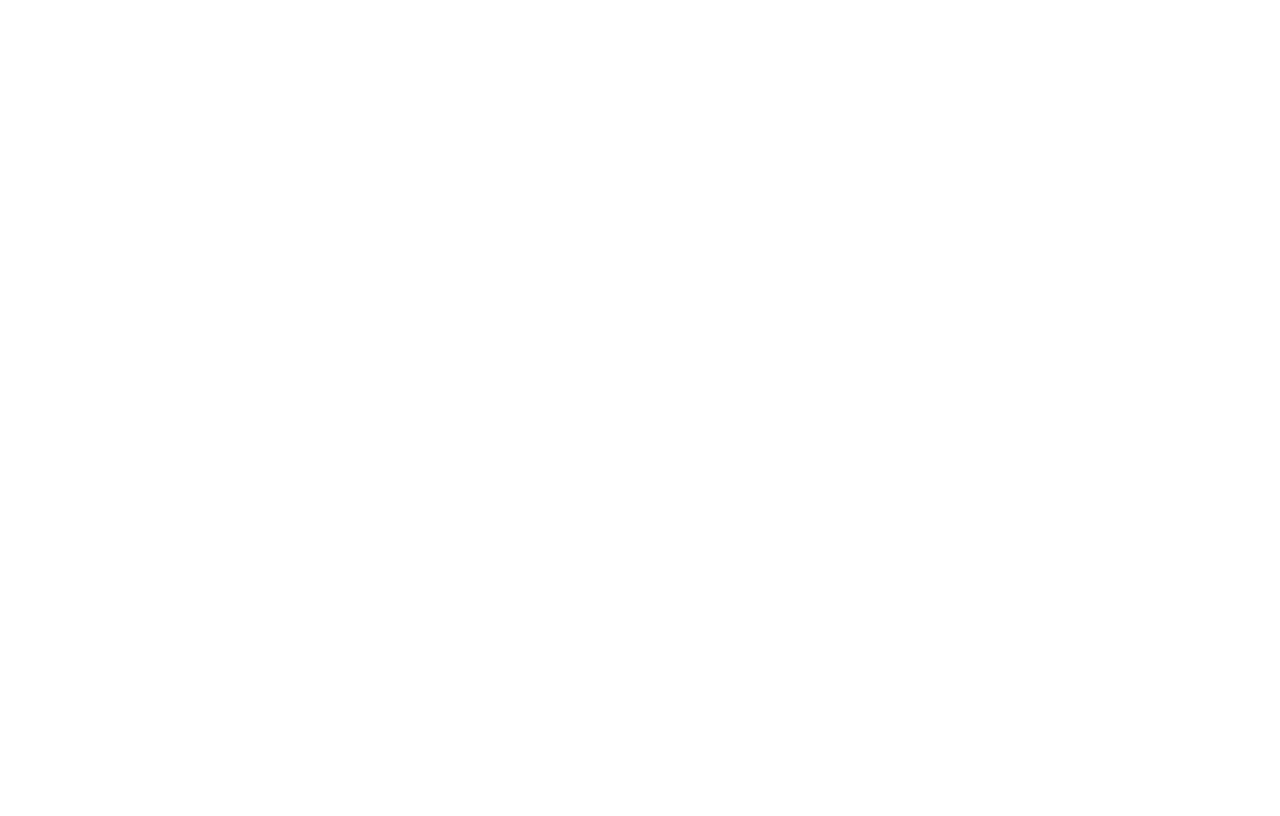
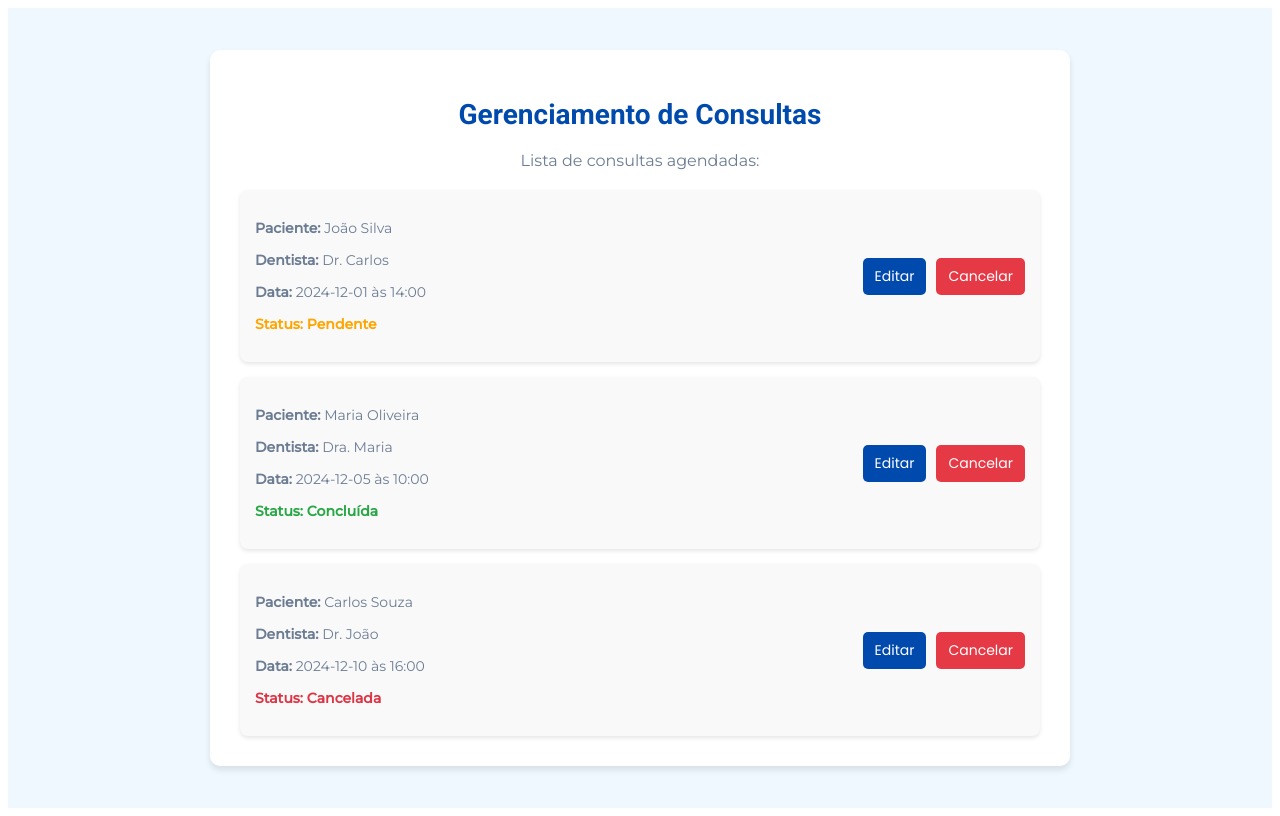
Before and after one commit to euClaudioFilho/consultas-odontologicas, a React (Create React App) app in the folder consultas-odontologicas/: page /gerenciarConsultas in a window 1280 px wide. Before the commit this address had no page. Built offline with nearby package versions, Linux system fonts and the light colour scheme.

Commit message:
FEAT: Criação da tela de Gerenciamento de Consultas para adm.

```diff
--- a/consultas-odontologicas/src/App.js
+++ b/consultas-odontologicas/src/App.js
@@ -7,9 +7,10 @@
 import HomeView from "./views/HomeView";
 import GerenciamentoPacientesView from "./views/GerenciamentoPacientesView";
 import GerenciamentoDentistasView from "./views/GerenciamentoDentsistasView";
+import GerenciamentoConsultasView from "./views/GerenciamentoConsultasView";
 
 const usuarioMock = {
-  nome: 'Renatinho Lindo, te amo',
+  nome: 'Claudio',
   tipo: 'Paciente', // 'Administrador' 'Paciente'
 };
 
@@ -27,6 +28,7 @@
         <Route path="/minhasConsultas" element={<MinhasConsultasView />} />
         <Route path="/gerenciarPacientes" element={<GerenciamentoPacientesView />}/>
         <Route path="/gerenciarDentistas" element={<GerenciamentoDentistasView />}/>
+        <Route path="/gerenciarConsultas" element={<GerenciamentoConsultasView />}/>
       </Routes>
     </Router>
   );
--- /dev/null
+++ b/consultas-odontologicas/src/views/GerenciamentoConsultasView.js
@@ -0,0 +1,156 @@
+import React from "react";
+import styled from "styled-components";
+
+const GerenciamentoConsultasView = () => {
+  const consultas = [
+    {
+      id: 1,
+      paciente: "João Silva",
+      dentista: "Dr. Carlos",
+      data: "2024-12-01",
+      horario: "14:00",
+      status: "Pendente",
+    },
+    {
+      id: 2,
+      paciente: "Maria Oliveira",
+      dentista: "Dra. Maria",
+      data: "2024-12-05",
+      horario: "10:00",
+      status: "Concluída",
+    },
+    {
+      id: 3,
+      paciente: "Carlos Souza",
+      dentista: "Dr. João",
+      data: "2024-12-10",
+      horario: "16:00",
+      status: "Cancelada",
+    },
+  ];
+
+  return (
+    <Container>
+      <Card>
+        <Title>Gerenciamento de Consultas</Title>
+        <Subtitle>Lista de consultas agendadas:</Subtitle>
+        <List>
+          {consultas.map((consulta) => (
+            <ConsultaCard key={consulta.id}>
+              <Details>
+                <Info>
+                  <strong>Paciente:</strong> {consulta.paciente}
+                </Info>
+                <Info>
+                  <strong>Dentista:</strong> {consulta.dentista}
+                </Info>
+                <Info>
+                  <strong>Data:</strong> {consulta.data} às {consulta.horario}
+                </Info>
+                <Status status={consulta.status}>
+                  <strong>Status:</strong> {consulta.status}
+                </Status>
+              </Details>
+              <ButtonGroup>
+                <ActionButton>Editar</ActionButton>
+                <ActionButton remover>Cancelar</ActionButton>
+              </ButtonGroup>
+            </ConsultaCard>
+          ))}
+        </List>
+      </Card>
+    </Container>
+  );
+};
+
+const Container = styled.div`
+  display: flex;
+  justify-content: center;
+  align-items: center;
+  height: 100vh;
+  background-color: #f0f8ff;
+`;
+
+const Card = styled.div`
+  background-color: #ffffff;
+  padding: 30px;
+  border-radius: 10px;
+  box-shadow: 0 4px 6px rgba(0, 0, 0, 0.1);
+  text-align: center;
+  width: 100%;
+  max-width: 800px;
+`;
+
+const Title = styled.h1`
+  font-size: 28px;
+  color: #004aad;
+  margin-bottom: 20px;
+  font-family: "Roboto", sans-serif;
+`;
+
+const Subtitle = styled.p`
+  font-size: 16px;
+  color: #6b7c93;
+  margin-bottom: 20px;
+  font-family: "Montserrat", sans-serif;
+`;
+
+const List = styled.div`
+  display: flex;
+  flex-direction: column;
+  gap: 15px;
+`;
+
+const ConsultaCard = styled.div`
+  background-color: #f9f9f9;
+  padding: 15px;
+  border-radius: 8px;
+  box-shadow: 0 2px 4px rgba(0, 0, 0, 0.1);
+  display: flex;
+  justify-content: space-between;
+  align-items: center;
+`;
+
+const Details = styled.div`
+  text-align: left;
+`;
+
+const Info = styled.p`
+  font-size: 14px;
+  color: #6b7c93;
+  margin-bottom: 5px;
+  font-family: "Montserrat", sans-serif;
+`;
+
+const Status = styled.p`
+  font-size: 14px;
+  font-weight: bold;
+  color: ${(props) =>
+    props.status === "Pendente"
+      ? "#ffa500"
+      : props.status === "Concluída"
+      ? "#28a745"
+      : "#dc3545"};
+  font-family: "Montserrat", sans-serif;
+`;
+
+const ButtonGroup = styled.div`
+  display: flex;
+  gap: 10px;
+`;
+
+const ActionButton = styled.button`
+  background-color: ${(props) => (props.remover ? "#e63946" : "#004aad")};
+  color: white;
+  font-size: 14px;
+  padding: 8px 12px;
+  border: none;
+  border-radius: 5px;
+  cursor: pointer;
+  font-family: "Poppins", sans-serif;
+  &:hover {
+    background-color: ${(props) => (props.remover ? "#b00020" : "#003080")};
+  }
+`;
+
+export default GerenciamentoConsultasView;
```
